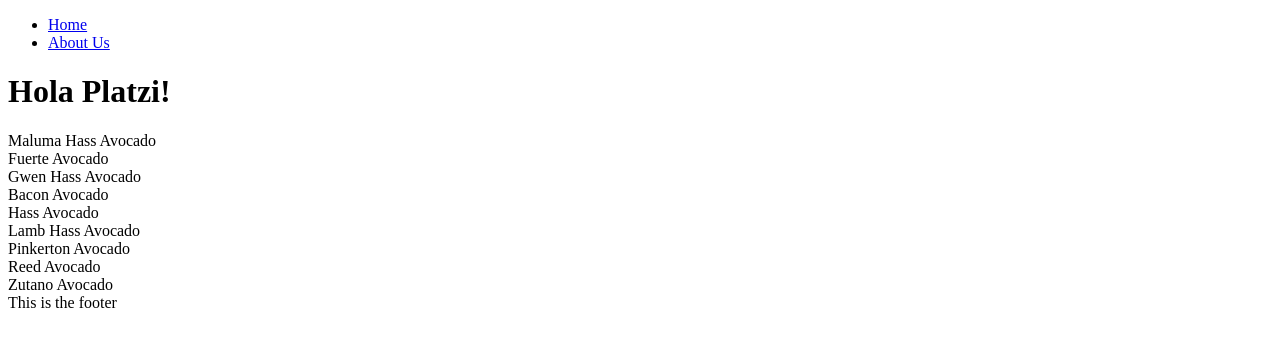
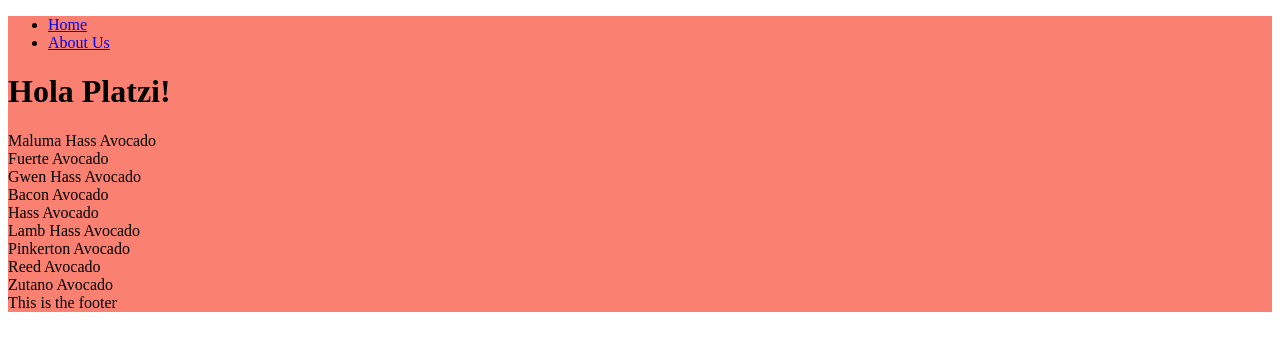
Before and after one commit to ramirezandradesara/avocado-store-nextjs, a Next.js app: page / in a window 1280 px wide. Shown: the top 350 px of the page. Built offline with nearby package versions, Linux system fonts and the light colour scheme.

Commit message:
15. css en nextjs

```diff
--- a/components/Layout/Layout.tsx
+++ b/components/Layout/Layout.tsx
@@ -3,15 +3,20 @@ import React from 'react'
 
 type Props = {
     children: React.ReactNode;
-  };
-
+};
 
 const Layout: React.FC<Props> = ({ children }) => {
     return (
-        <div>
+        <div className='container'>
             <Navbar />
             {children}
             <footer>This is the footer</footer>
+
+            <style jsx>{`
+                 .container{
+                        background-color:salmon;
+                    }
+            `}</style>
         </div>
     )
 }
--- /dev/null
+++ b/components/Layout/layout.module.css
@@ -0,0 +1,3 @@
+.container{
+    background-color: salmon;
+}
--- a/pages/_app.tsx
+++ b/pages/_app.tsx
@@ -1,5 +1,6 @@
 import App from "next/app"
 import Layout from "@components/Layout/Layout"
+
 
 export default function MyApp({ Component, pageProps }) {
     // providers Context/Providers, ytheme, data
--- a/pages/index.tsx
+++ b/pages/index.tsx
@@ -1,5 +1,4 @@
 import React, { useEffect, useState } from 'react'
-import Navbar from '@components/Navbar/Navbar'
 
 const Home = () => {
 
@@ -19,7 +18,7 @@ const Home = () => {
     <div>
       <h1>Hola Platzi! </h1>
       {productList?.map((product) => (
-        <div>{product.name}</div>
+        <div key={product.id}>{product.name}</div>
       ))}
     </div>
   )
--- a/pages/product/[productId].tsx
+++ b/pages/product/[productId].tsx
@@ -5,6 +5,8 @@ const ProductItem = () => {
     const {
         query: { productId }
     } = useRouter();
+    console.log(productId);
+
 
     const [product, setProduct] = useState<TProduct>()
 
@@ -16,7 +18,7 @@ const ProductItem = () => {
                 setProduct(data)
             })
 
-    }, [product, setProduct, productId])
+    }, [productId])
 
     return (
         <>
```
